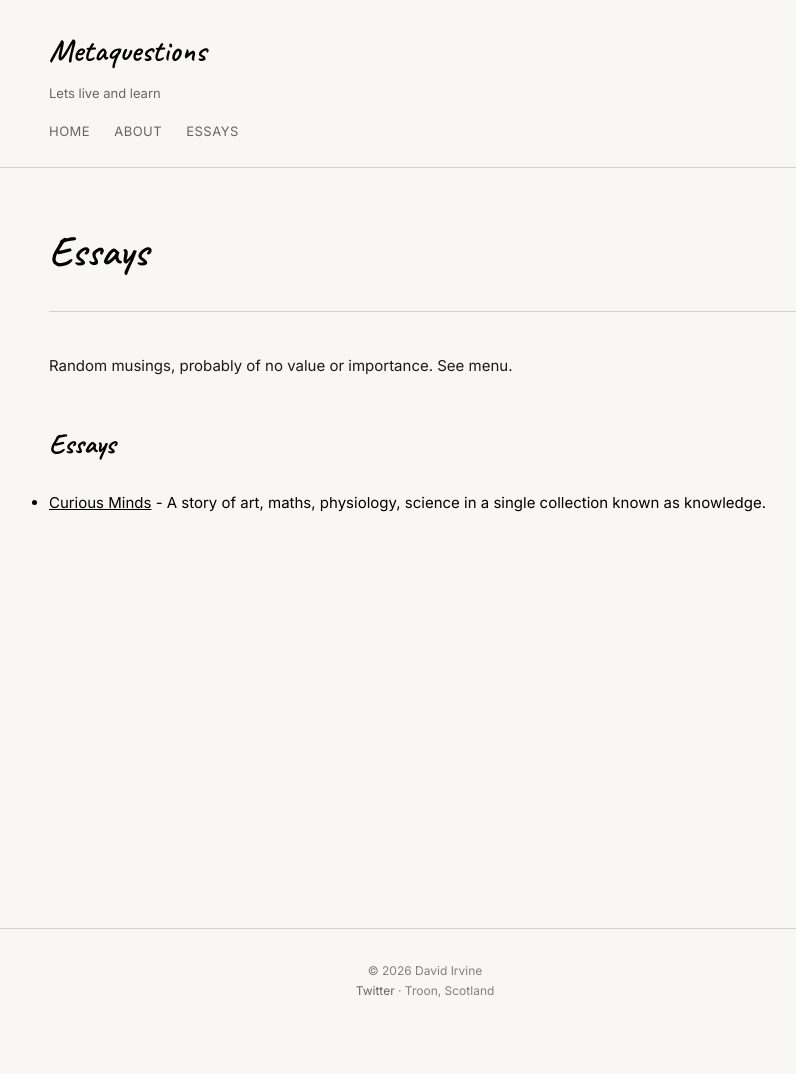
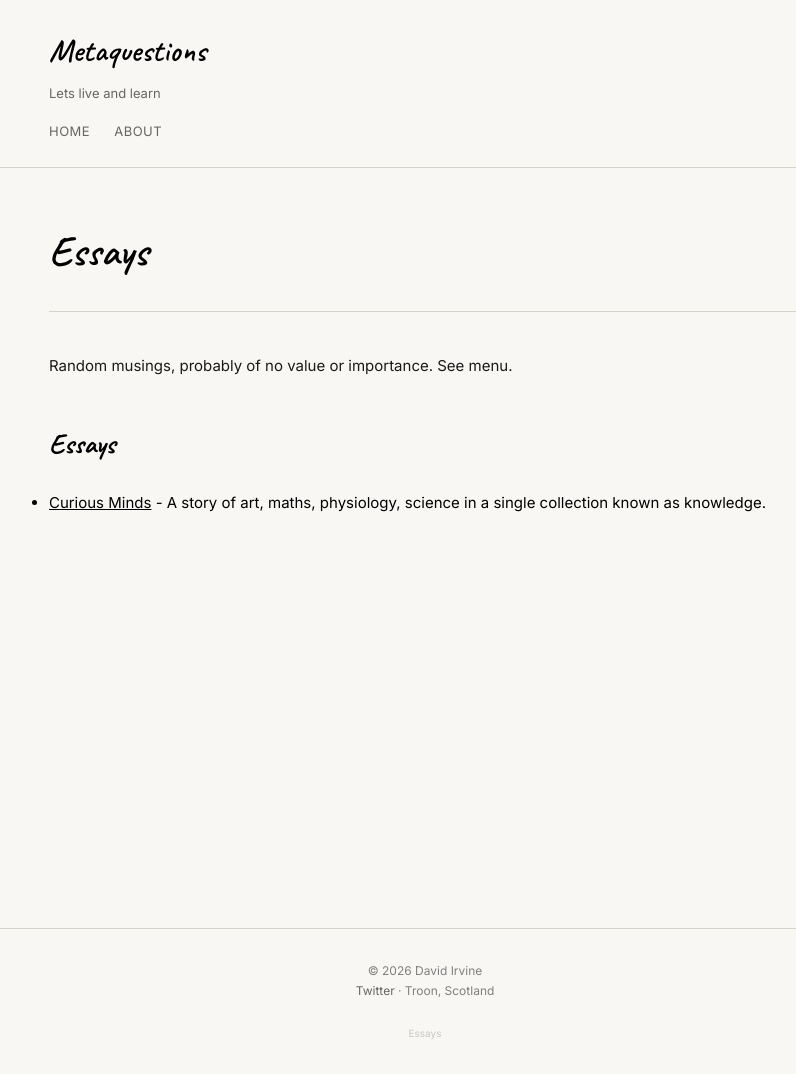
Before and after one commit to dirvine/metaquestions-site, a Jekyll site: the page built from essays.md, in a window 1280 px wide. Shown: the whole page, without its empty margins (215-1011 px from the left). Built offline with Jekyll 4.4.1, drawn with Linux system fonts in a browser that asks for light colours; before the commit the page ends 1033 px from its top, so only the background shows below that.

Commit message:
Move Essays link to subtle footer position

```diff
--- a/_layouts/default.html
+++ b/_layouts/default.html
@@ -40,6 +39,7 @@
         <a href="https://twitter.com/{{ site.author.twitter }}">Twitter</a> ·
         {{ site.author.location }}
       </p>
+      <p class="footer-subtle"><a href="{{ '/essays/' | relative_url }}">Essays</a></p>
     </div>
   </footer>
 </body>
--- a/assets/css/style.css
+++ b/assets/css/style.css
@@ -357,6 +357,20 @@ body {
   color: var(--black);
 }
 
+.footer-subtle {
+  margin-top: 24px;
+  font-size: 10px;
+  opacity: 0.4;
+}
+
+.footer-subtle a {
+  color: var(--gray-500);
+}
+
+.footer-subtle a:hover {
+  opacity: 1;
+}
+
 /* Responsive */
 @media (max-width: 600px) {
   body {
```
Also changed, not shown: other parts of _layouts/default.html (+0 -1 lines).
